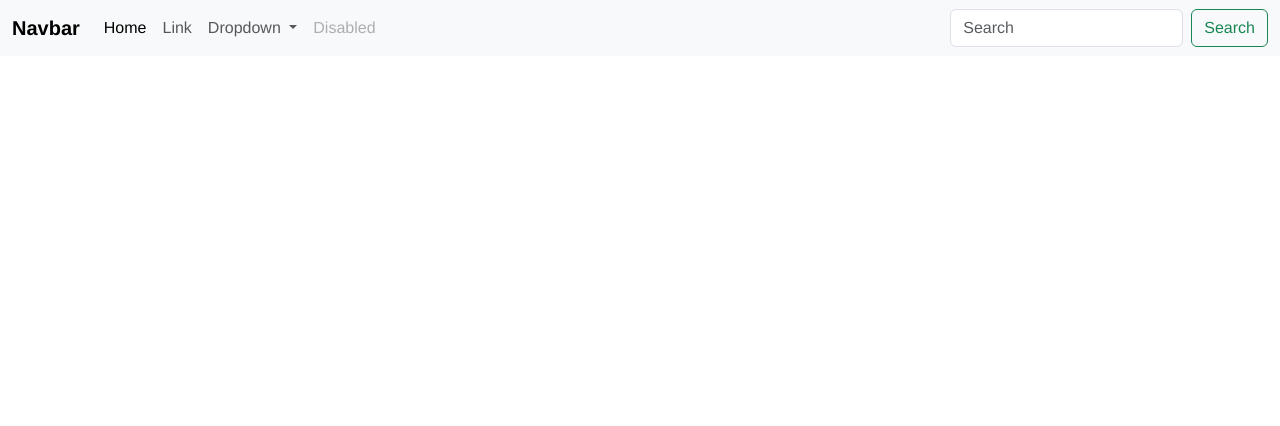
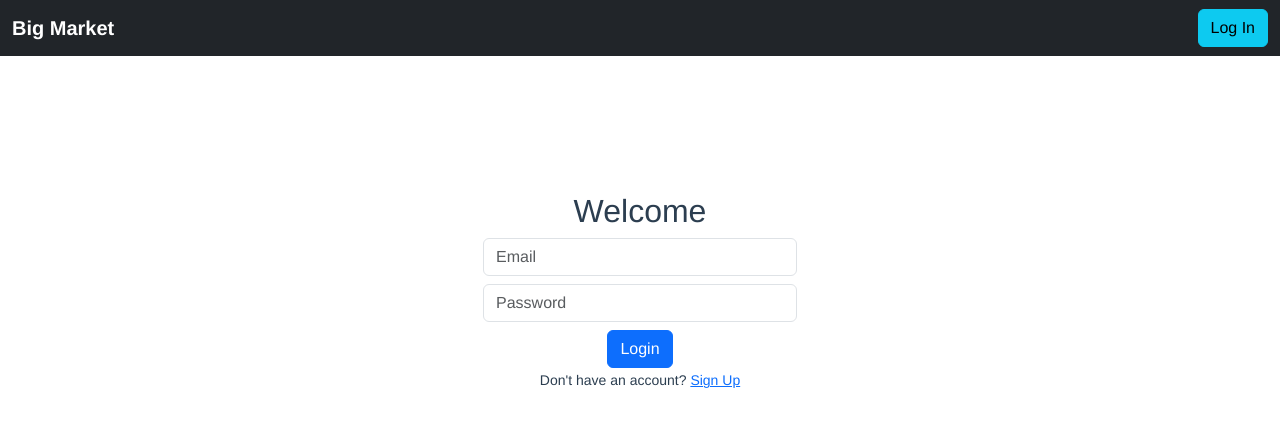
Before and after one commit to Shabarish1403/BigMarket-Frontend, a Vue app: page /login in a window 1280 px wide. Shown: the top 426 px of the page. Built offline with nearby package versions, Linux system fonts and the light colour scheme.

Commit message:
implemented navbar, login view along with login functinoality

```diff
--- a/public/index.html
+++ b/public/index.html
@@ -7,8 +7,7 @@
     <link rel="icon" href="<%= BASE_URL %>favicon.ico">
     <title><%= htmlWebpackPlugin.options.title %></title>
     <link href="https://cdn.jsdelivr.net/npm/bootstrap@5.3.2/dist/css/bootstrap.min.css" rel="stylesheet" integrity="sha384-T3c6CoIi6uLrA9TneNEoa7RxnatzjcDSCmG1MXxSR1GAsXEV/Dwwykc2MPK8M2HN" crossorigin="anonymous">
-    <script src="https://cdn.jsdelivr.net/npm/@popperjs/core@2.11.8/dist/umd/popper.min.js" integrity="sha384-I7E8VVD/ismYTF4hNIPjVp/Zjvgyol6VFvRkX/vR+Vc4jQkC+hVqc2pM8ODewa9r" crossorigin="anonymous"></script>
-    <script src="https://cdn.jsdelivr.net/npm/bootstrap@5.3.2/dist/js/bootstrap.min.js" integrity="sha384-BBtl+eGJRgqQAUMxJ7pMwbEyER4l1g+O15P+16Ep7Q9Q+zqX6gSbd85u4mG4QzX+" crossorigin="anonymous"></script>
+    <link rel="stylesheet" href="https://cdn.jsdelivr.net/npm/bootstrap-icons@1.11.3/font/bootstrap-icons.min.css">
   </head>
   <body>
     <noscript>
@@ -16,5 +15,7 @@
     </noscript>
     <div id="app"></div>
     <!-- built files will be auto injected -->
+    <script src="https://cdn.jsdelivr.net/npm/@popperjs/core@2.11.8/dist/umd/popper.min.js" integrity="sha384-I7E8VVD/ismYTF4hNIPjVp/Zjvgyol6VFvRkX/vR+Vc4jQkC+hVqc2pM8ODewa9r" crossorigin="anonymous"></script>
+    <script src="https://cdn.jsdelivr.net/npm/bootstrap@5.3.2/dist/js/bootstrap.min.js" integrity="sha384-BBtl+eGJRgqQAUMxJ7pMwbEyER4l1g+O15P+16Ep7Q9Q+zqX6gSbd85u4mG4QzX+" crossorigin="anonymous"></script>
   </body>
 </html>
--- a/src/App.vue
+++ b/src/App.vue
@@ -1,9 +1,18 @@
 <template>
   <div id="app">
-    <MyHeader></MyHeader>
+    <MyHeader style="padding-top: 4rem;"></MyHeader>
     <router-view/>
   </div>
 </template>
+
+<script>
+export default {
+  name: 'App',
+  beforeCreate() {
+    this.$store.commit('initializeStore')
+  }
+}
+</script>
 
 <style>
 #app {
--- a/src/components/MyHeader.vue
+++ b/src/components/MyHeader.vue
@@ -1,43 +1,20 @@
 <template>
     <div>
-        <nav class="navbar navbar-expand-lg bg-body-tertiary">
+        <nav class="navbar navbar-expand-lg bg-dark fixed-top" data-bs-theme="dark">
             <div class="container-fluid">
-                <a class="navbar-brand" href="#">Navbar</a>
-                <button class="navbar-toggler" type="button" data-bs-toggle="collapse"
-                    data-bs-target="#navbarSupportedContent" aria-controls="navbarSupportedContent" aria-expanded="false"
-                    aria-label="Toggle navigation">
-                    <span class="navbar-toggler-icon"></span>
-                </button>
+                <a class="navbar-brand" href="/">Big Market</a>
                 <div class="collapse navbar-collapse" id="navbarSupportedContent">
-                    <ul class="navbar-nav me-auto mb-2 mb-lg-0">
-                        <li class="nav-item">
-                            <a class="nav-link active" aria-current="page" href="#">Home</a>
-                        </li>
-                        <li class="nav-item">
-                            <a class="nav-link" href="#">Link</a>
-                        </li>
-                        <li class="nav-item dropdown">
-                            <a class="nav-link dropdown-toggle" href="#" role="button" data-bs-toggle="dropdown"
-                                aria-expanded="false">
-                                Dropdown
-                            </a>
-                            <ul class="dropdown-menu">
-                                <li><a class="dropdown-item" href="#">Action</a></li>
-                                <li><a class="dropdown-item" href="#">Another action</a></li>
-                                <li>
-                                    <hr class="dropdown-divider">
-                                </li>
-                                <li><a class="dropdown-item" href="#">Something else here</a></li>
-                            </ul>
-                        </li>
-                        <li class="nav-item">
-                            <a class="nav-link disabled" aria-disabled="true">Disabled</a>
-                        </li>
-                    </ul>
-                    <form class="d-flex" role="search">
-                        <input class="form-control me-2" type="search" placeholder="Search" aria-label="Search">
-                        <button class="btn btn-outline-success" type="submit">Search</button>
-                    </form>
+                    <ul class="navbar-nav me-auto mb-2 mb-lg-0"></ul>
+                    <div v-if="$store.state.isAuthenticated" class="d-flex">
+                        <form class="d-flex me-2" role="search">
+                            <input class="form-control me-2" type="search" placeholder="Search" aria-label="Search">
+                            <button class="btn btn-outline-success" type="submit">Search</button>
+                        </form>
+                        <button class="btn btn-danger" @click="logoutUser">Log Out</button>
+                    </div>
+                    <div v-else>
+                        <a class="btn btn-info" href="/login" role="button">Log In</a>
+                    </div>
                 </div>
             </div>
         </nav>
@@ -45,7 +22,18 @@
 </template>
 
 <script>
-
+export default {
+    name: 'MyHeader',
+    data() {
+        return {
+        }
+    },
+    methods: {
+        logoutUser() {
+            this.$store.dispatch('logoutUser')
+        }
+    }
+}
 </script>
 
 <style scoped></style>
--- a/src/router/index.js
+++ b/src/router/index.js
@@ -27,14 +27,6 @@ const routes = [
       requireLogin: true
     }
   },
-  {
-    path: '/about',
-    name: 'about',
-    // route level code-splitting
-    // this generates a separate chunk (about.[hash].js) for this route
-    // which is lazy-loaded when the route is visited.
-    component: () => import(/* webpackChunkName: "about" */ '../views/AboutView.vue')
-  }
 ]
 
 const router = new VueRouter({
@@ -44,11 +36,17 @@ const router = new VueRouter({
 })
 
 router.beforeEach((to, from, next) => {
-  if (to.matched.some(record => record.meta.requireLogin) && !store.state.isAuthenticated) {
-    next('/login')
-  } else {
-    next()
-  }
+  setTimeout(() => {
+    if (to.matched.some(record => record.meta.requireLogin) && !store.state.isAuthenticated) {
+      next('/login')
+    } else {
+      if (to.path === '/' && store.state.isAuthenticated) {
+        next('/dashboard');
+      } else {
+        next()
+      }
+    }
+  }, "0.1")
 })
 
 export default router
--- a/src/store/index.js
+++ b/src/store/index.js
@@ -1,10 +1,12 @@
 import Vue from 'vue'
 import Vuex from 'vuex'
+import router from '@/router'
 
 Vue.use(Vuex)
 
 export default new Vuex.Store({
   state: {
+    baseUrl: 'http://127.0.0.1:5000',
     isAuthenticated: false,
     token: ''
   },
@@ -32,6 +34,41 @@ export default new Vuex.Store({
     }
   },
   actions: {
+    loginUser({ state, commit }, payload) {
+        fetch(`${state.baseUrl}/login?include_auth_token`, {
+          method: 'POST',
+          headers: {
+            'Content-Type': 'application/json'
+          },
+          body: JSON.stringify(payload)
+        })
+        .then((response) => {
+          if (!response.ok) {
+            alert('Incorrect email or password')
+          }
+          return response.json()
+        })
+        .then((data) => {
+          const token = data.response.user.authentication_token
+          commit('setToken', token)
+          localStorage.setItem('token', token)
+          router.push('/dashboard')
+        })
+        .catch(error => console.error(error))
+    },
+    logoutUser({ state, commit }) {
+      fetch(`${state.baseUrl}/logout`, {
+        method: 'POST',
+        headers: {
+          'Content-Type': 'application/json',
+          'Authentication-Token': state.token
+        }
+      })
+        .catch(error => console.error(error))
+      localStorage.clear()
+      commit('removeToken')
+      router.push('/')
+    }
   },
   modules: {
   }
--- a/src/views/AboutView.vue
+++ /dev/null
@@ -1,5 +0,0 @@
-<template>
-  <div class="about">
-    <h1>This is an about page</h1>
-  </div>
-</template>
--- a/src/views/DashboardView.vue
+++ b/src/views/DashboardView.vue
@@ -0,0 +1,16 @@
+<template>
+    <div>
+        this is dashboard view. Here all the categories and products will display after the user login including user data
+    </div>
+</template>
+
+<script>
+export default {
+    name: 'DashboardView',
+    data() {
+        return {
+
+        }
+    }
+}
+</script>
--- a/src/views/HomeView.vue
+++ b/src/views/HomeView.vue
@@ -1,18 +1,17 @@
 <template>
-  <div class="home">
-    <img alt="Vue logo" src="../assets/logo.png">
-    <HelloWorld msg="Welcome to Your Vue.js App"/>
+  <div>
+    This is Home view. All categories and products will display here when user not logged in
   </div>
 </template>
 
 <script>
-// @ is an alias to /src
-import HelloWorld from '@/components/HelloWorld.vue'
 
 export default {
   name: 'HomeView',
-  components: {
-    HelloWorld
+  data() {
+    return {
+
+    }
   }
 }
 </script>
--- a/src/views/LoginView.vue
+++ b/src/views/LoginView.vue
@@ -0,0 +1,70 @@
+<template>
+    <div>
+        <div class="container-fluid" style="padding-top:8rem">
+            <div v-if="show">
+                <h2>Welcome</h2>
+                <form @submit="loginUser" class="col-md-3 mx-auto" id="login">
+                    <input class="form-control mb-2" v-model="user.email" type="email" placeholder="Email" required>
+                    <input class="form-control mb-2" v-model="user.password" type="password" placeholder="Password"
+                        required>
+                    <button class="btn btn-primary" type="submit">Login</button>
+                </form>
+                <small>Don't have an account? <a class="link hover" @click="logon">Sign Up</a></small>
+            </div>
+            <div v-else>
+                <h2>Welcome</h2>
+                <form @submit="signupUser" class="col-md-3 mx-auto" id="signup">
+                    <input class="form-control mb-2" v-model="user.email" type="email" placeholder="Email" required>
+                    <input class="form-control mb-2" v-model="user.username" placeholder="Username" required>
+                    <input class="form-control mb-2" v-model="user.name" placeholder="Name" required>
+                    <input class="form-control mb-2" v-model="user.password" type="password" placeholder="Password"
+                        required>
+                    <input class="form-control mb-2" v-model="user.confirmPassword" type="password" placeholder="Confirm Password"
+                        required>
+                    <button class="btn btn-primary" type="submit">Sign Up</button>
+                </form>
+                <small>Already have an account? <a class="link hover" @click="logon">Log In</a></small>
+            </div>
+        </div>
+    </div>
+</template>
+
+<script>
+export default {
+    name: 'LoginView',
+    data() {
+        return {
+            show: true,
+            user: {
+                email: '',
+                username: '',
+                name: '',
+                password: '',
+                confirmPassword: ''
+            },
+        }
+    },
+    mounted() {
+    },
+    methods: {
+        loginUser(event) {
+            event.preventDefault();
+            localStorage.clear()
+            const payload = {
+                email: this.user.email,
+                password: this.user.password
+            }
+            this.$store.dispatch('loginUser',payload)
+        },
+        logon() {
+            this.show = !this.show
+        }
+    }
+}
+</script>
+
+<style scoped>
+.hover {
+    cursor: pointer;
+}
+</style>
```
Also changed, not shown: src/components/HelloWorld.vue (deleted, +0 -58 lines).
